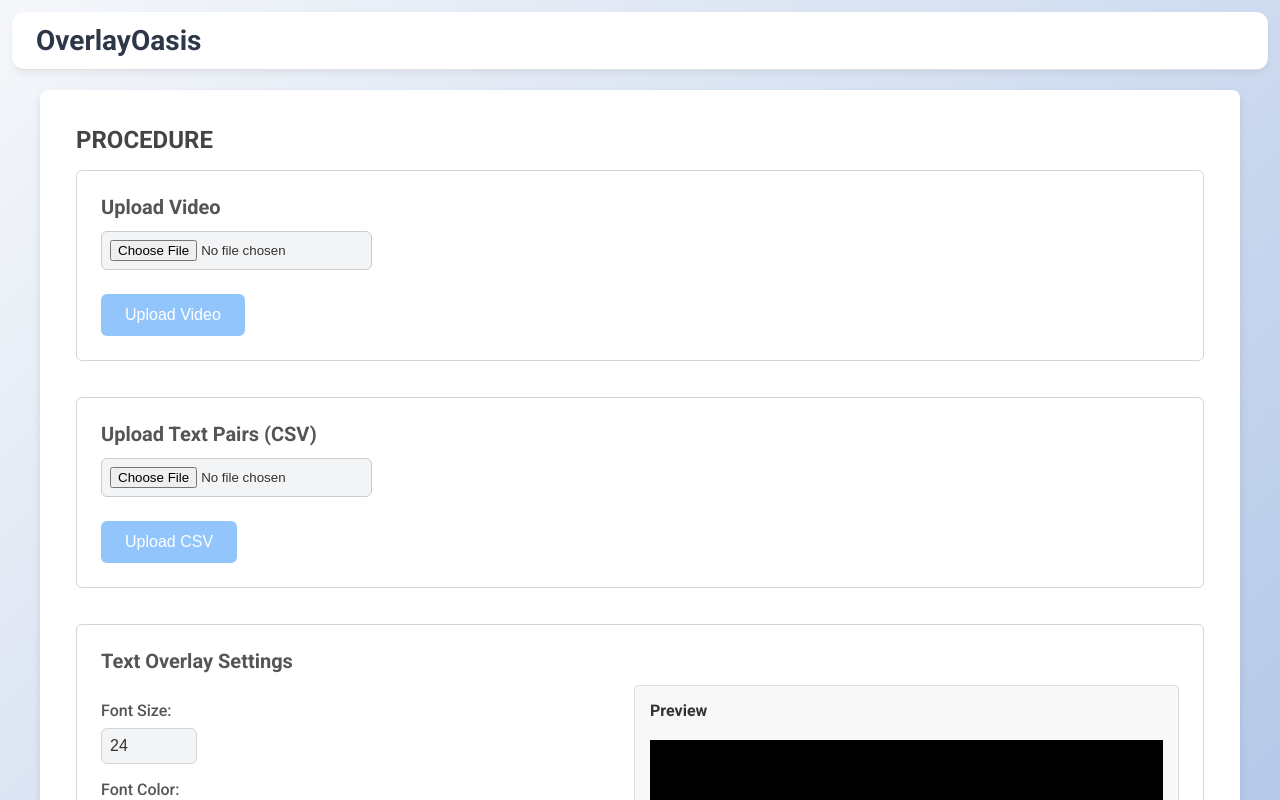
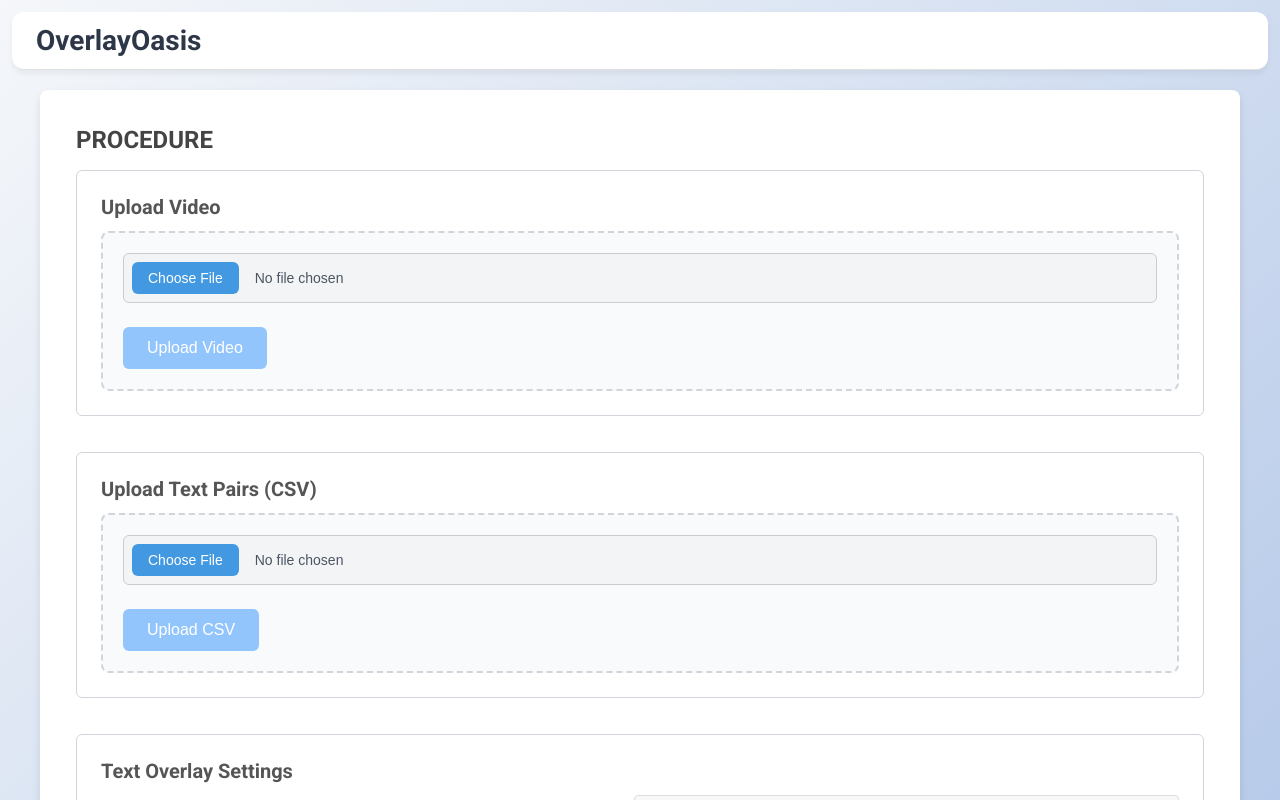
Before and after one commit to tfHasi/OverlayOasis, a React (Vite) app in the folder frontend/: page /dashboard in a window 1280 px wide. Shown: the top 800 px of the page. Built offline with nearby package versions, Linux system fonts and the light colour scheme.

Commit message:
UPDATE: Improved File input container

```diff
--- a/frontend/src/components/Dashboard.css
+++ b/frontend/src/components/Dashboard.css
@@ -343,3 +343,57 @@
     width: 100%;
   }
 }
+
+/* Enhanced file input container styling */
+.file-input-container {
+  position: relative;
+  padding: 1.25rem;
+  background-color: #f9fafb;
+  border: 2px dashed #d1d5db;
+  border-radius: 0.5rem;
+  transition: all 0.3s ease;
+  width: 100%;
+  box-sizing: border-box;
+}
+
+.file-input-container:hover {
+  border-color: #9ca3af;
+  background-color: #f3f4f6;
+}
+
+.file-input-container input[type="file"] {
+  font-size: 0.875rem;
+  width: 100%;
+  color: #4b5563;
+}
+
+/* Add visual feedback when file is selected */
+.file-input-container.has-file {
+  border-color: #60a5fa;
+  background-color: #eff6ff;
+}
+
+/* Improve the file input element itself */
+.file-input-container input[type="file"]::file-selector-button {
+  padding: 0.5rem 1rem;
+  margin-right: 1rem;
+  border: none;
+  border-radius: 0.375rem;
+  background-color: #4299e1;
+  color: white;
+  font-weight: 500;
+  cursor: pointer;
+  transition: background-color 0.2s ease;
+}
+
+.file-input-container input[type="file"]::file-selector-button:hover {
+  background-color: #3182ce;
+}
+
+/* Style for file input label if you have one */
+.file-input-container label {
+  display: block;
+  margin-bottom: 0.5rem;
+  font-weight: 500;
+  color: #4b5563;
+}
```
